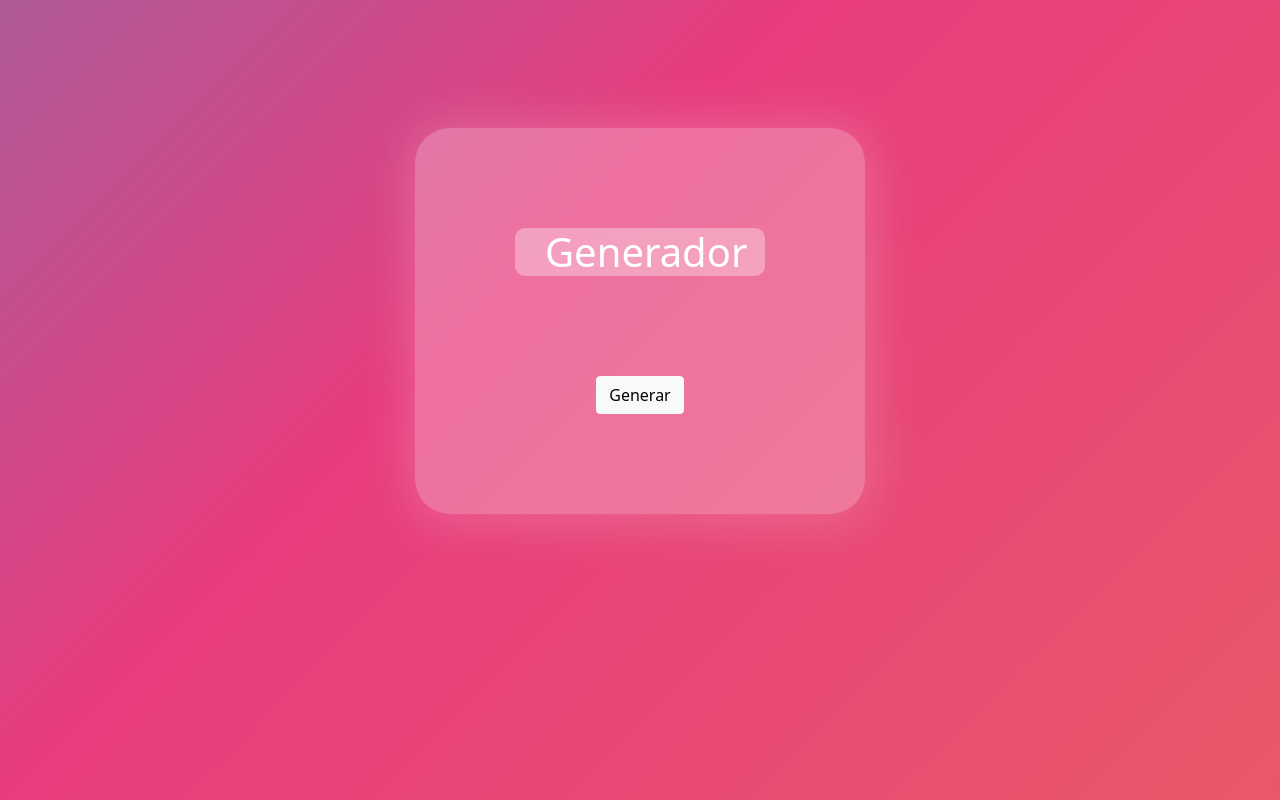
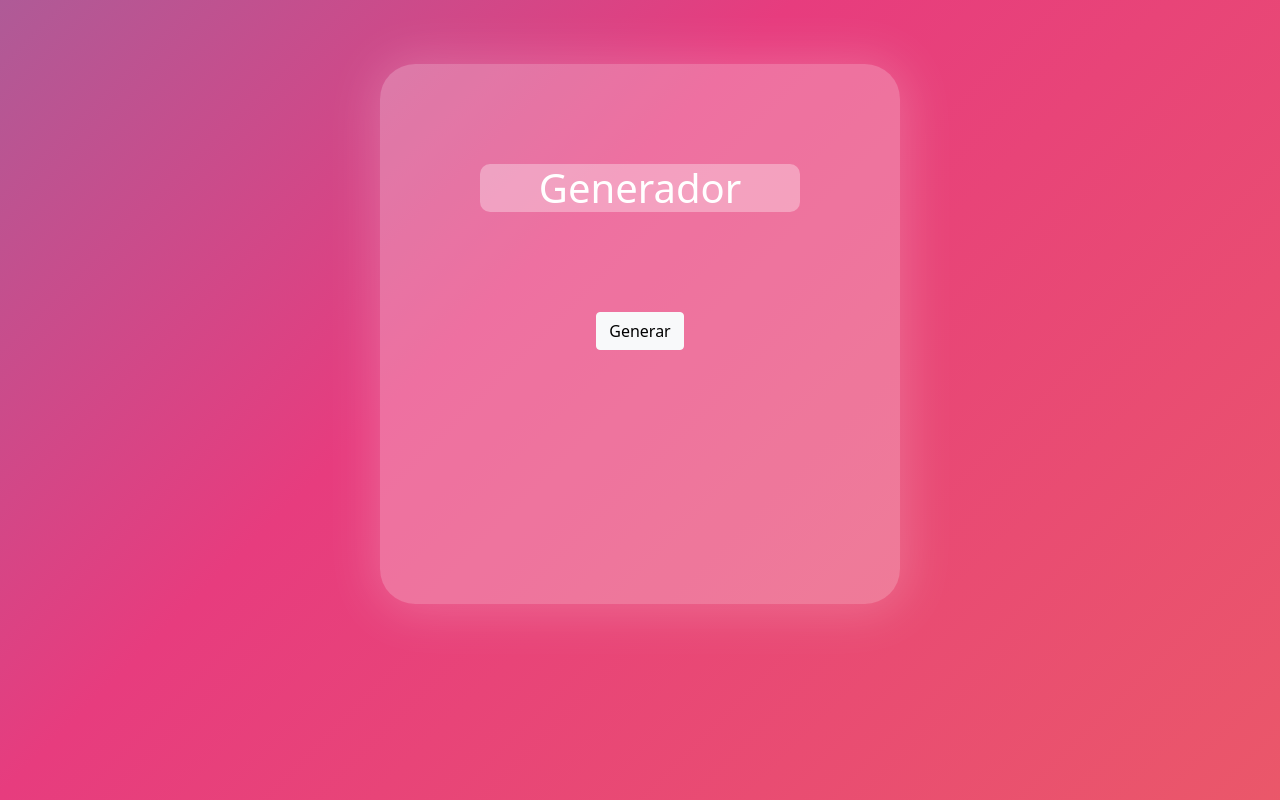
Before and after one commit to MexxaDev/PasswordGenerator, a plain HTML site: page index.html in a window 1280 px wide. Drawn offline with nearby package versions, Linux system fonts and the light colour scheme.

Commit message:
Add files via upload

```diff
--- a/Css/style2.css
+++ b/Css/style2.css
@@ -3,7 +3,7 @@
     background-color: rgba(255, 255, 255, 0);
 }
 .Ventana{
-    margin-top: 10%;
+    margin-top: 5%;
     padding: 100px;
     background-color: #ffffff44;
     display: inline-block;
@@ -11,7 +11,8 @@
     box-shadow: 1px 2px 50px 5px #ffffff34;
     -moz-border-radius: 100px;
     -webkit-border-radius: 35px;
-    width: 450px;
+    width: 520px;
+    height: 540px;
 }
 .Contenedor-Pantalla{
     background-color: rgba(255, 255, 255, 0.329);
@@ -23,12 +24,7 @@
 .Contenedor-Boton{
     margin-top: 100px;
 }
-
-@media (min-width: 320px) {
-    .number{
-        color: white;
-    }
-    .Ventana{
-
-    }
+.number{
+    font-size: 40px;
+    color:white;
 }
```
